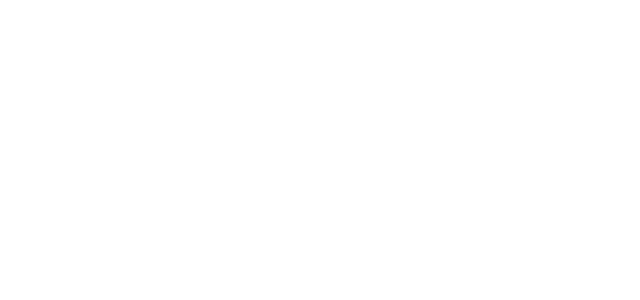
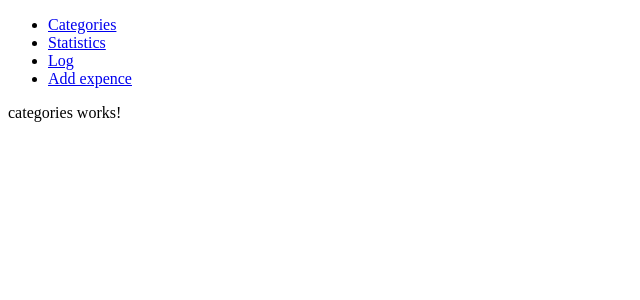
Before and after one commit to nuno/money-keeper, an Angular app: page /expenses in a window 1280 px wide. Before the commit this address led to /. Shown: the top 300 px of the page, without its empty margins (0-640 px from the left). Built offline with nearby package versions, Linux system fonts and the light colour scheme.

Commit message:
fix(auth,expences): fix route typo

```diff
--- a/src/app/app-routing.module.ts
+++ b/src/app/app-routing.module.ts
@@ -13,7 +13,7 @@
     loadChildren: './auth/auth.module#AuthModule'
   },
   {
-    path: 'expences',
+    path: 'expenses',
     loadChildren: './expences/expences.module#ExpencesModule'
   }
 ];
--- a/src/app/auth/sign-in/sign-in.component.ts
+++ b/src/app/auth/sign-in/sign-in.component.ts
@@ -18,7 +18,7 @@
   }
 
   signIn() {
-    this.router.navigate(['/expences']);
+    this.router.navigate(['/expenses']);
   }
 
 }
--- a/src/app/expences/expences.component.html
+++ b/src/app/expences/expences.component.html
@@ -1,15 +1,15 @@
 <ul>
   <li>
-    <a routerLink="/expences">Categories</a>
+    <a routerLink="/expenses">Categories</a>
   </li>
   <li>
-    <a routerLink="/expences/statistics">Statistics</a>
+    <a routerLink="/expenses/statistics">Statistics</a>
   </li>
   <li>
-    <a routerLink="/expences/logs">Log</a>
+    <a routerLink="/expenses/logs">Log</a>
   </li>
   <li>
-    <a routerLink="/expences/add">Add expence</a>
+    <a routerLink="/expenses/add">Add expence</a>
   </li>
 </ul>
 <router-outlet></router-outlet>
```
